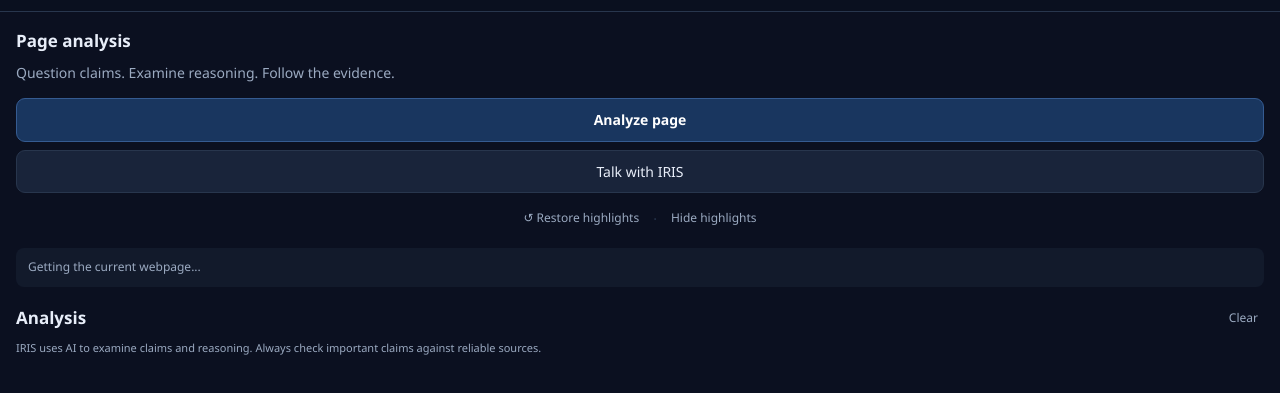
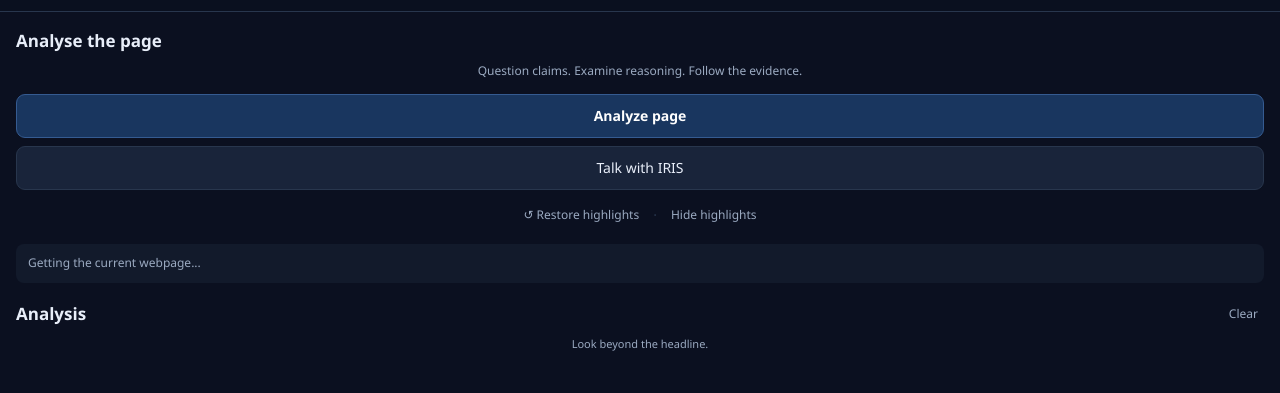
Before and after one commit to ALPHA7105/IRIS-v2, a browser extension: page panel.html in a window 1280 px wide. Shown: the part 63-456 px from the top of the page. Drawn offline with Linux system fonts and the light colour scheme.

Commit message:
v1.3.6
design tweaks

```diff
--- a/panel.html
+++ b/panel.html
@@ -68,7 +68,7 @@
     p { overflow-wrap: anywhere; }
 
     .muted { color: var(--muted); }
-    .intro { color: var(--muted); margin: 0 0 14px; }
+    .intro { color: var(--muted); margin: 0 0 14px; text-align: center; font-size: 12px; line-height: 1.5; }
 
     .primary {
       width: 100%;
@@ -241,7 +241,7 @@
     textarea:focus { border-color: var(--blue); }
     .send-row { display: flex; gap: 8px; margin-top: 8px; }
     .send-row button:first-child { flex: 1; background: var(--blue-bg); }
-    .small { font-size: 11px; color: var(--muted); margin: 8px 0 0; }
+    .small { font-size: 11px; color: var(--muted); margin: 8px 0 0; text-align: center; }
 
     #reportView, #chatView { padding-bottom: 20px; }
   </style>
@@ -256,7 +256,7 @@
   </header>
 
   <main id="reportView" class="view">
-    <h2>Page analysis</h2>
+    <h2>Analyse the page</h2>
     <p class="intro">Question claims. Examine reasoning. Follow the evidence.</p>
 
     <button id="scanBtn" class="primary" type="button">Analyze page</button>
@@ -278,7 +278,7 @@
 
     <div id="results"></div>
 
-    <p class="small">IRIS uses AI to examine claims and reasoning. Always check important claims against reliable sources.</p>
+    <p class="small">Look beyond the headline.</p>
   </main>
 
   <main id="chatView" class="view hidden">
```
